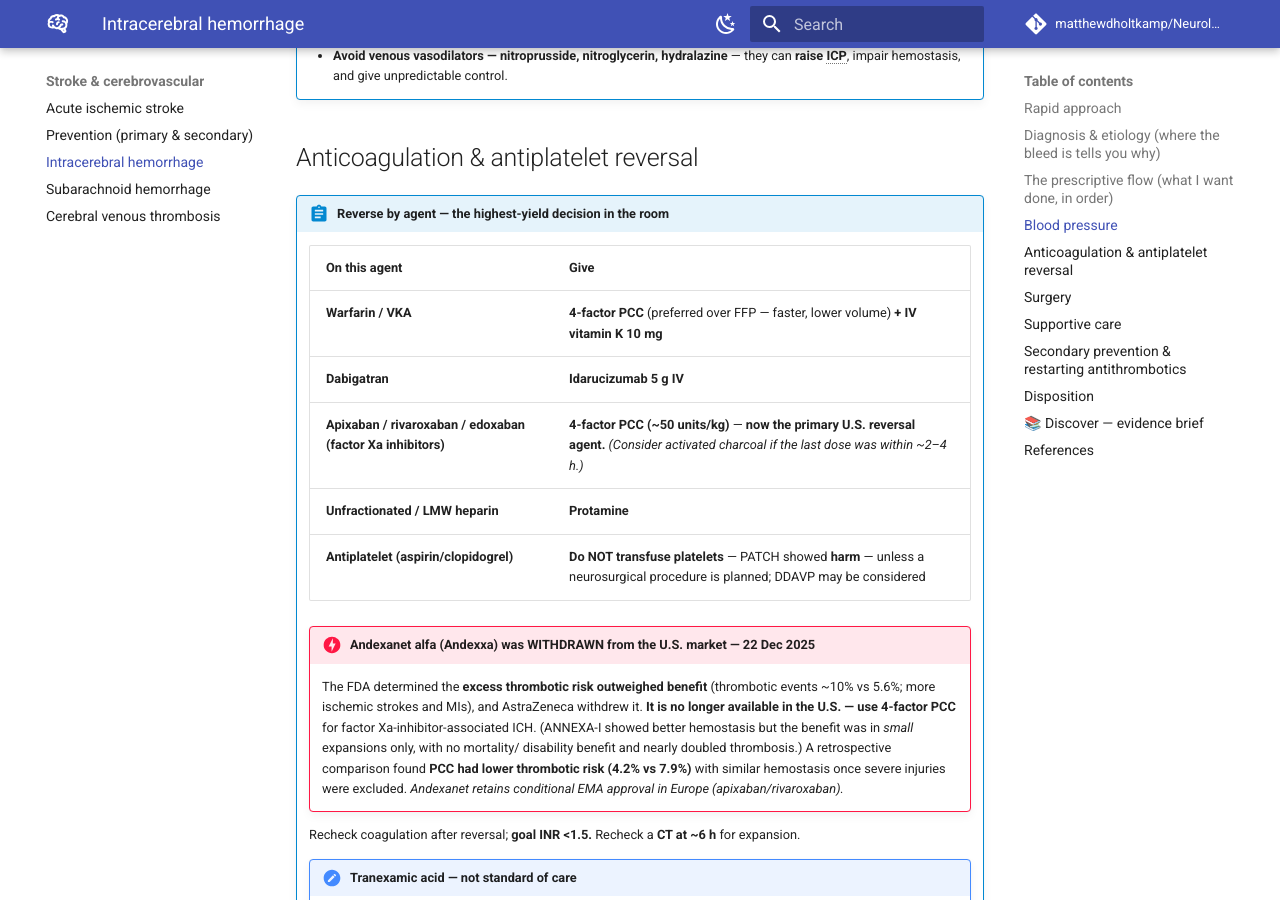
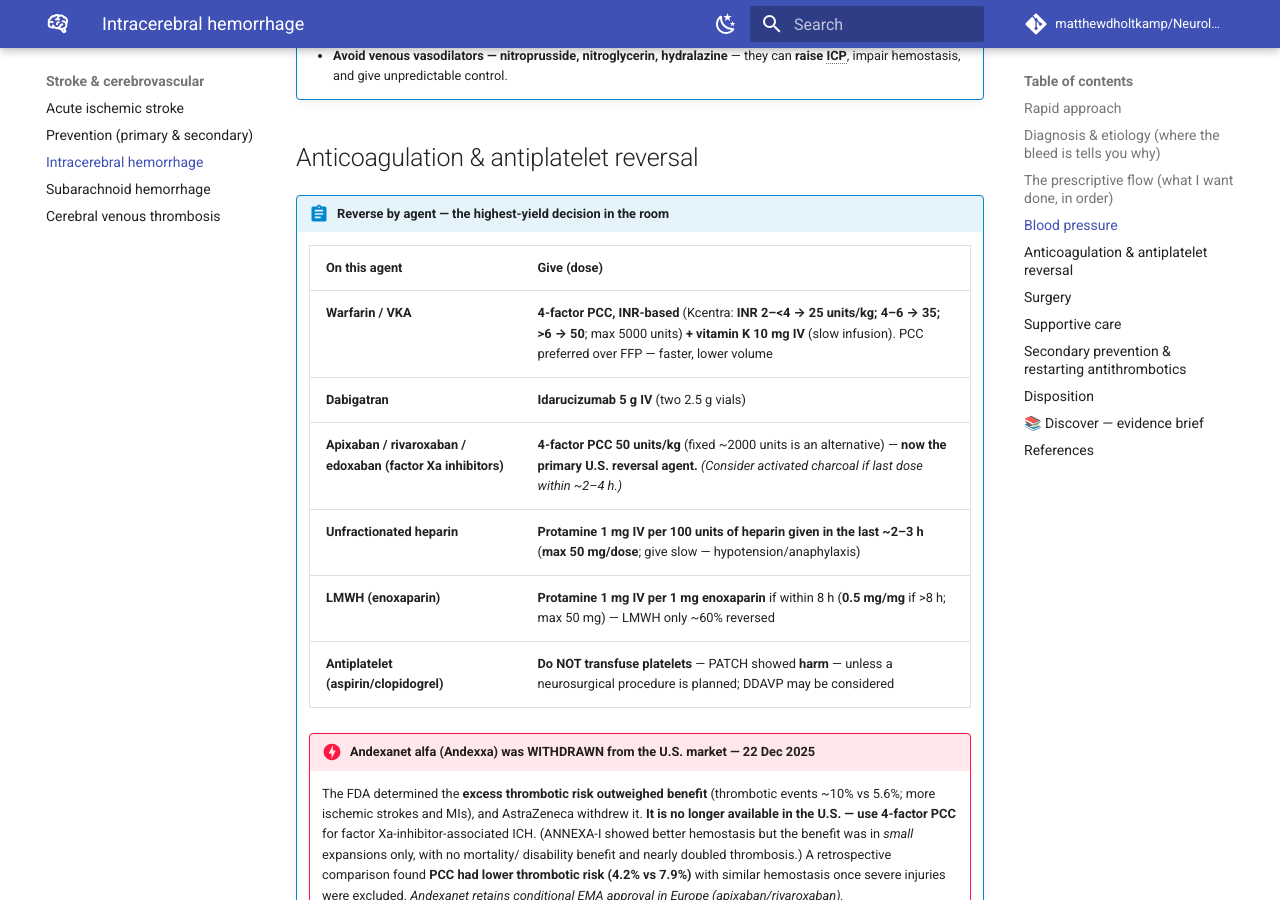
Before and after one commit to matthewdholtkamp/Neurology, an MkDocs documentation site: the page built from docs/stroke/intracerebral-hemorrhage.md, in a window 1280 px wide and 900 px high, scrolled down 1940 px. Built offline with MkDocs 1.6.1 and Material for MkDocs 9.7.7, drawn with Linux system fonts in a browser that asks for light colours; comment, search, counter and statistics services are not loaded.

Commit message:
ICH reversal table: add doses to every agent (protamine, PCC INR-based, LMWH)
Make the reversal order set fully prescriptive:
- Protamine: UFH 1 mg/100 units heparin (last ~2-3 h), max 50 mg, slow IV;
  LMWH/enoxaparin 1 mg/mg (0.5 mg/mg if >8 h), ~60% reversal — split into
  separate UFH and LMWH rows.
- Warfarin/VKA: INR-based 4F-PCC dosing (25/35/50 units/kg, max 5000) + vit K 10 mg IV.
- Factor Xa inhibitors: 4F-PCC 50 units/kg (fixed ~2000 alternative).
- Idarucizumab 5 g IV (two 2.5 g vials).

Co-Authored-By: Claude Fable 5 <noreply@anthropic.com>

```diff
--- a/docs/stroke/intracerebral-hemorrhage.md
+++ b/docs/stroke/intracerebral-hemorrhage.md
@@ -63,12 +63,13 @@ on the phone, and protect against expansion. Do them **together**, not in sequen
 ## Anticoagulation & antiplatelet reversal
 
 !!! orderset "Reverse by agent — the highest-yield decision in the room"
-    | On this agent | Give |
+    | On this agent | Give (dose) |
     |---|---|
-    | **Warfarin / VKA** | **4-factor PCC** (preferred over FFP — faster, lower volume) **+ IV vitamin K 10 mg** |
-    | **Dabigatran** | **Idarucizumab 5 g IV** |
-    | **Apixaban / rivaroxaban / edoxaban (factor Xa inhibitors)** | **4-factor PCC (~50 units/kg)** — **now the primary U.S. reversal agent.** *(Consider activated charcoal if the last dose was within ~2–4 h.)* |
-    | **Unfractionated / LMW heparin** | **Protamine** |
+    | **Warfarin / VKA** | **4-factor PCC, INR-based** (Kcentra: **INR 2–<4 → 25 units/kg; 4–6 → 35; >6 → 50**; max 5000 units) **+ vitamin K 10 mg IV** (slow infusion). PCC preferred over FFP — faster, lower volume |
+    | **Dabigatran** | **Idarucizumab 5 g IV** (two 2.5 g vials) |
+    | **Apixaban / rivaroxaban / edoxaban (factor Xa inhibitors)** | **4-factor PCC 50 units/kg** (fixed ~2000 units is an alternative) — **now the primary U.S. reversal agent.** *(Consider activated charcoal if last dose within ~2–4 h.)* |
+    | **Unfractionated heparin** | **Protamine 1 mg IV per 100 units of heparin given in the last ~2–3 h** (**max 50 mg/dose**; give slow — hypotension/anaphylaxis) |
+    | **LMWH (enoxaparin)** | **Protamine 1 mg IV per 1 mg enoxaparin** if within 8 h (**0.5 mg/mg** if >8 h; max 50 mg) — LMWH only ~60% reversed |
     | **Antiplatelet (aspirin/clopidogrel)** | **Do NOT transfuse platelets** — PATCH showed **harm** — unless a neurosurgical procedure is planned; DDAVP may be considered |
 
     !!! danger "Andexanet alfa (Andexxa) was WITHDRAWN from the U.S. market — 22 Dec 2025"
```
